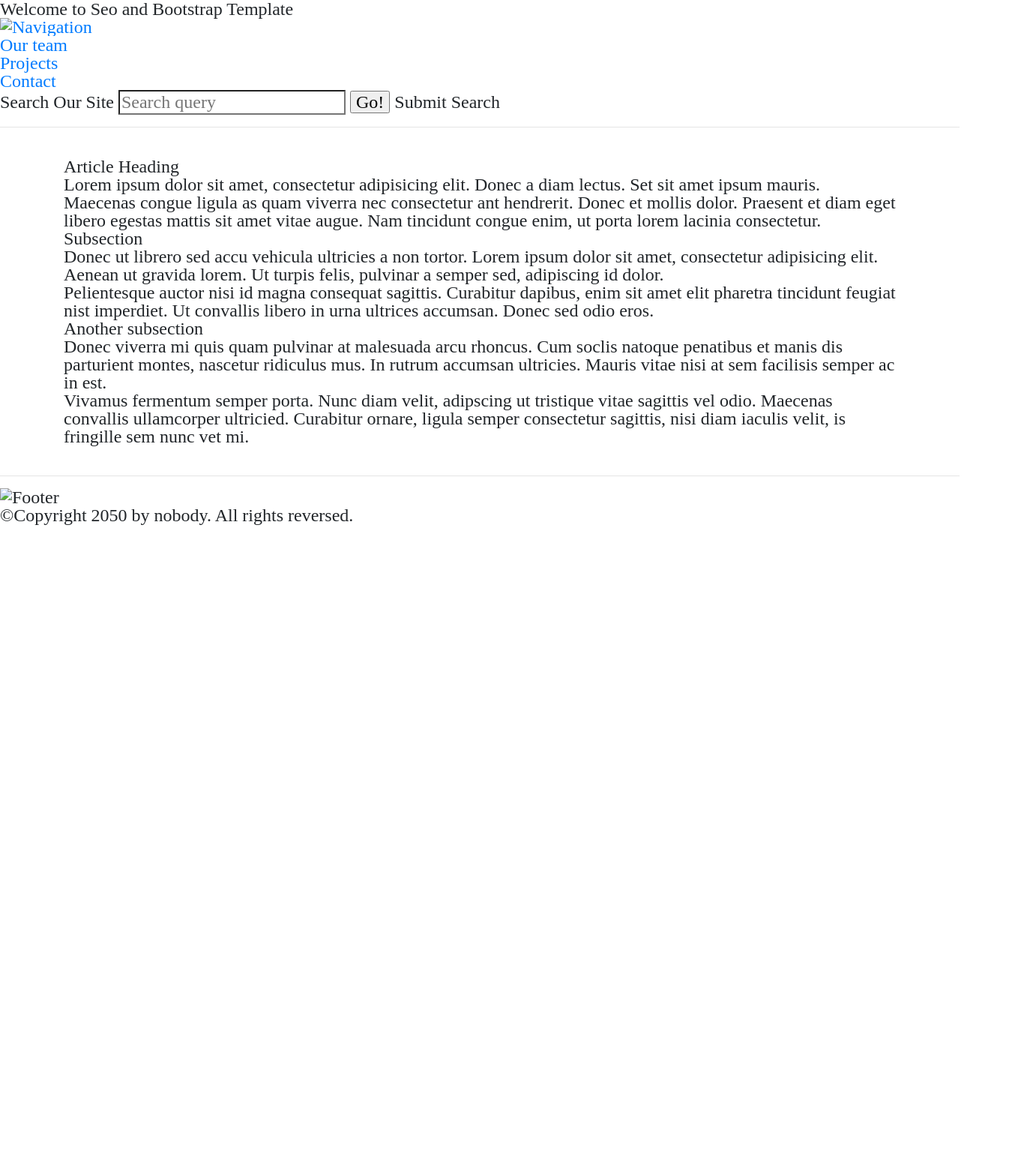
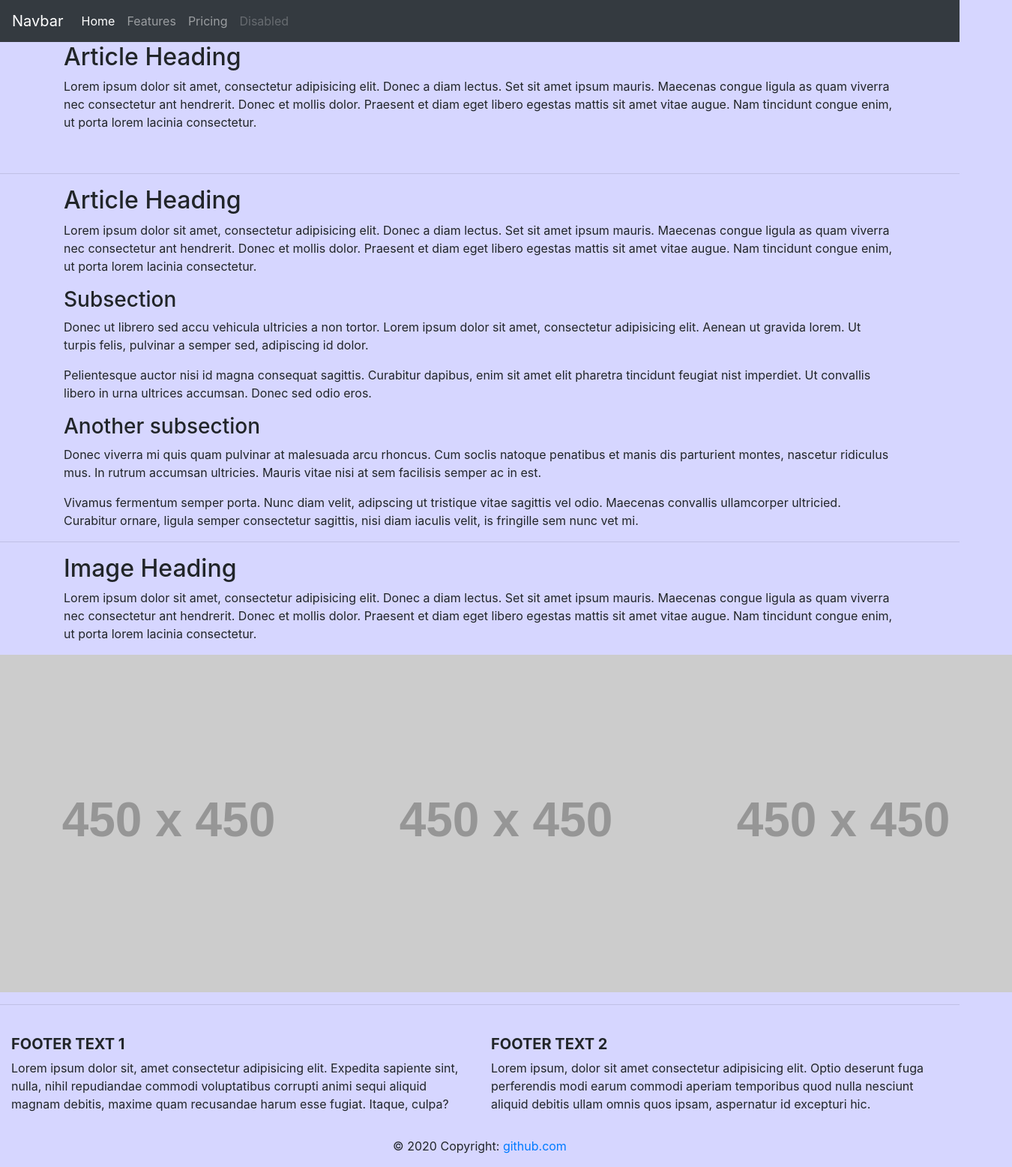
Before and after one commit to Sparlix/SEO-Bootstrap-WC3-StarterTemplate, a plain HTML site: page index.html in a window 1280 px wide. Shown: the whole page at 75% size, 1350 px wide, since content can reach past the window. Before the commit the page ends 800 px from the top, so only its background shows below. Drawn offline with nearby package versions, Linux system fonts and the light colour scheme; placeholder pictures from the web are drawn by us.

Commit message:
inital commit updated version

```diff
--- a/css/style.css
+++ b/css/style.css
@@ -1,6 +1,11 @@
-/* http://meyerweb.com/eric/tools/css/reset/
-   v2.0 | 20110126
-   License: none (public domain)
-*/
-a,abbr,acronym,address,applet,article,aside,audio,b,big,blockquote,body,canvas,caption,center,cite,code,dd,del,details,dfn,div,dl,dt,em,embed,fieldset,figcaption,figure,footer,form,h1,h2,h3,h4,h5,h6,header,hgroup,html,i,iframe,img,ins,kbd,label,legend,li,mark,menu,nav,object,ol,output,p,pre,q,ruby,s,samp,section,small,span,strike,strong,sub,summary,sup,table,tbody,td,tfoot,th,thead,time,tr,tt,u,ul,var,video{margin:0;padding:0;border:0;font-size:100%;font:inherit;vertical-align:baseline}article,aside,details,figcaption,figure,footer,header,hgroup,menu,nav,section{display:block}body{line-height:1}ol,ul{list-style:none}blockquote,q{quotes:none}blockquote:after,blockquote:before,q:after,q:before{content:'';content:none}table{border-collapse:collapse;border-spacing:0}
-body{font-size: 24px;}
+body{
+   background-color: rgb(214, 214, 255);
+}
+.image-section{
+   display: flex;
+   flex-direction: row;
+}
+.image-section img{
+   display: block;
+   margin: 0 auto;
+}
--- a/index.html
+++ b/index.html
@@ -11,44 +11,57 @@
         <!-- Set theme Color of navigation -->
         <meta name="theme-color" content="#ff2f"/>
         <!-- Bootstrap CSS -->
-        <link rel="stylesheet" href="https://stackpath.bootstrapcdn.com/bootstrap/4.3.1/css/bootstrap.min.css" integrity="sha384-ggOyR0iXCbMQv3Xipma34MD+dH/1fQ784/j6cY/iJTQUOhcWr7x9JvoRxT2MZw1T" crossorigin="anonymous" async>
+        <link rel="stylesheet" href="https://stackpath.bootstrapcdn.com/bootstrap/4.3.1/css/bootstrap.min.css" integrity="sha384-ggOyR0iXCbMQv3Xipma34MD+dH/1fQ784/j6cY/iJTQUOhcWr7x9JvoRxT2MZw1T" crossorigin="anonymous">
         <!-- CSS PAGE WITH CSS RESET -->
-        <link rel="stylesheet" href="css/style.css" async>
+        <link rel="stylesheet" href="css/style.css" >
         <!-- Make sure to include your keyword in the title! -->
         <title>SEO and Bootstrap Template for Best Practices, Use this template to gain a head start with to SEO and Bootstrap!</title>
         <!-- Json-LD -->
-        <script type="application/ld+json">
-            {"@context":"https://schema.org","@type":"ComputerStore","name":"Starter Template","address":{"@type":"PostalAddress","streetAddress":"123 N Street Rd","addressLocality":"New York","addressRegion":"NY","postalCode":"12345"},"image":"https://myimagehere.com","email":"myemail@example.com","telePhone":"123-456-7891","url":"https://www.myurl.com","paymentAccepted":["credit card","paypal"],"openingHours":"Mo,Tu,We,Th,Fr,Sa,Su 08:00-22:00","openingHoursSpecification":[{"@type":"OpeningHoursSpecification","dayOfWeek":["Monday","Tuesday","Wednesday","Thursday","Friday","Saturday","Sunday"],"opens":"08:00","closes":"22:00"}],"geo":{"@type":"GeoCoordinates","latitude":"40.716971","longitude":"-73.960788"},"priceRange":"$"}
-        </script>
+
     </head>
-    <!-- END OF HEAD -->
-    <!-- START -->
 
     <body>
-        <!-- Use the header across all pages of site  -->
         <header>
-            <h1>Welcome to Seo and Bootstrap Template</h1>
-            <nav>
-                <ul>
-                    <li>
-                        <h2><a href="#"><img alt="Navigation"></a></img></h2>
-                    </li>
-                    <li><a href="#">Our team</a></li>
-                    <li><a href="#">Projects</a></li>
-                    <li><a href="#">Contact</a></li>
-                </ul>
-                <form>
-                    <label for="search">Search Our Site</label>
-                    <input type="search" name="q" placeholder="Search query" id="search">
-                    <input type="submit" value="Go!" id="searchsubmit">
-                    <label for="searchsubmit">Submit Search</label>
-                </form>
-            </nav>
+        <!-- Navigation -->
+        <nav class="navbar navbar-expand-lg navbar-dark bg-dark fixed-top">
+            <a class="navbar-brand" href="#">Navbar</a>
+            <button class="navbar-toggler" type="button" data-toggle="collapse" data-target="#navbarNav" aria-controls="navbarNav" aria-expanded="false" aria-label="Toggle navigation">
+              <span class="navbar-toggler-icon"></span>
+            </button>
+            <div class="collapse navbar-collapse" id="navbarNav">
+              <ul class="navbar-nav">
+                <li class="nav-item active">
+                  <a class="nav-link" href="#">Home <span class="sr-only">(current)</span></a>
+                </li>
+                <li class="nav-item">
+                  <a class="nav-link" href="#">Features</a>
+                </li>
+                <li class="nav-item">
+                  <a class="nav-link" href="#">Pricing</a>
+                </li>
+                <li class="nav-item">
+                  <a class="nav-link disabled" href="#">Disabled</a>
+                </li>
+              </ul>
+            </div>
+          </nav>
         </header>
         <hr>
         <br>
+
         <main class="container">
             <article>
+                <!-- Include Keywords -->
+                <h2>Article Heading</h2>
+                <p>Lorem ipsum dolor sit amet, consectetur adipisicing elit. Donec a diam lectus. Set sit amet ipsum mauris. Maecenas congue ligula as quam viverra nec consectetur ant hendrerit. Donec et mollis dolor. Praesent et diam eget libero egestas mattis sit amet vitae augue. Nam tincidunt congue enim, ut porta lorem lacinia consectetur.</p>
+            </article>
+        </main>
+        <br>
+        <!-- You Can Add <Asides> Here they act like Articles with outlining -->
+        <!-- Use this footer across all pages of wesbite -->
+        <hr>
+        <section class="content-section">
+            <article class="container">
                 <!-- Include Keywords -->
                 <h2>Article Heading</h2>
                 <p>Lorem ipsum dolor sit amet, consectetur adipisicing elit. Donec a diam lectus. Set sit amet ipsum mauris. Maecenas congue ligula as quam viverra nec consectetur ant hendrerit. Donec et mollis dolor. Praesent et diam eget libero egestas mattis sit amet vitae augue. Nam tincidunt congue enim, ut porta lorem lacinia consectetur.</p>
@@ -61,25 +74,75 @@
                 <p>Donec viverra mi quis quam pulvinar at malesuada arcu rhoncus. Cum soclis natoque penatibus et manis dis parturient montes, nascetur ridiculus mus. In rutrum accumsan ultricies. Mauris vitae nisi at sem facilisis semper ac in est.</p>
                 <p>Vivamus fermentum semper porta. Nunc diam velit, adipscing ut tristique vitae sagittis vel odio. Maecenas convallis ullamcorper ultricied. Curabitur ornare, ligula semper consectetur sagittis, nisi diam iaculis velit, is fringille sem nunc vet mi.</p>
             </article>
-        </main>
-        <br>
-        <!-- You Can Add <Asides> Here they act like Articles with outlining -->
-        <!-- Use this footer across all pages of wesbite -->
+        </section>
         <hr>
-        <footer>
-            <h2><img src="" alt="Footer"></h2>
-            <p>©Copyright 2050 by nobody. All rights reversed.</p>
-        </footer>
-        <!-- jQuery first, then Popper.js, then Bootstrap JS THIS IS MINIFIED -->
-        <script crossorigin=anonymous src=https://ajax.googleapis.com/ajax/libs/jquery/3.4.1/jquery.min.js async></script><script crossorigin=anonymous src=https://cdnjs.cloudflare.com/ajax/libs/popper.js/1.14.7/umd/popper.min.js integrity=sha384-UO2eT0CpHqdSJQ6hJty5KVphtPhzWj9WO1clHTMGa3JDZwrnQq4sF86dIHNDz0W1 async></script><script crossorigin=anonymous src=https://stackpath.bootstrapcdn.com/bootstrap/4.3.1/js/bootstrap.min.js integrity=sha384-JjSmVgyd0p3pXB1rRibZUAYoIIy6OrQ6VrjIEaFf/nJGzIxFDsf4x0xIM+B07jRM async></script>
-    </body>
+        <section class="image-section-container ">
+            <div class="image-header container">
+                <h2>Image Heading</h2>
+                <p>Lorem ipsum dolor sit amet, consectetur adipisicing elit. Donec a diam lectus. Set sit amet ipsum mauris. Maecenas congue ligula as quam viverra nec consectetur ant hendrerit. Donec et mollis dolor. Praesent et diam eget libero egestas mattis sit amet vitae augue. Nam tincidunt congue enim, ut porta lorem lacinia consectetur.</p>
+            </div>
+            <div class="image-section">
+                <img src="https://via.placeholder.com/450" alt="image placeholder">
+                <img src="https://via.placeholder.com/450" alt="image placeholder">
+                <img src="https://via.placeholder.com/450" alt="image placeholder">
+            </div>
+
+        </section>
+        <hr>
+<!-- Footer -->
+<footer class="page-footer font-small teal pt-4 navbar-fixed-bottom">
+
+    <!-- Footer Text -->
+    <div class="container-fluid text-center text-md-left">
+
+      <!-- Grid row -->
+      <div class="row">
+
+        <!-- Grid column -->
+        <div class="col-md-6 mt-md-0 mt-3">
+
+          <!-- Content -->
+          <h5 class="text-uppercase font-weight-bold">Footer text 1</h5>
+          <p>Lorem ipsum dolor sit, amet consectetur adipisicing elit. Expedita sapiente sint, nulla, nihil
+            repudiandae commodi voluptatibus corrupti animi sequi aliquid magnam debitis, maxime quam recusandae
+            harum esse fugiat. Itaque, culpa?</p>
+
+        </div>
+        <!-- Grid column -->
+
+        <hr class="clearfix w-100 d-md-none pb-3">
+
+        <!-- Grid column -->
+        <div class="col-md-6 mb-md-0 mb-3">
+
+          <!-- Content -->
+          <h5 class="text-uppercase font-weight-bold">Footer text 2</h5>
+          <p>Lorem ipsum, dolor sit amet consectetur adipisicing elit. Optio deserunt fuga perferendis modi earum
+            commodi aperiam temporibus quod nulla nesciunt aliquid debitis ullam omnis quos ipsam, aspernatur id
+            excepturi hic.</p>
+
+        </div>
+        <!-- Grid column -->
+
+      </div>
+      <!-- Grid row -->
+
+    </div>
+    <!-- Footer Text -->
+
+    <!-- Copyright -->
+    <div class="footer-copyright text-center py-3">© 2020 Copyright:
+      <a href="https://github.com/Sparlix/SEO-Bootstrap-WC3-StarterTemplate"> github.com</a>
+    </div>
+    <!-- Copyright -->
+
+  </footer>
+  <!-- Footer -->
+        <!-- Optional JavaScript -->
+        <!-- jQuery first, then Popper.js, then Bootstrap JS -->
+        <script src="https://code.jquery.com/jquery-3.3.1.slim.min.js" integrity="sha384-q8i/X+965DzO0rT7abK41JStQIAqVgRVzpbzo5smXKp4YfRvH+8abtTE1Pi6jizo" crossorigin="anonymous"></script>
+        <script src="https://cdnjs.cloudflare.com/ajax/libs/popper.js/1.14.7/umd/popper.min.js" integrity="sha384-UO2eT0CpHqdSJQ6hJty5KVphtPhzWj9WO1clHTMGa3JDZwrnQq4sF86dIHNDz0W1" crossorigin="anonymous"></script>
+        <script src="https://stackpath.bootstrapcdn.com/bootstrap/4.3.1/js/bootstrap.min.js" integrity="sha384-JjSmVgyd0p3pXB1rRibZUAYoIIy6OrQ6VrjIEaFf/nJGzIxFDsf4x0xIM+B07jRM" crossorigin="anonymous"></script>
+      </body>
 
 </html>
-<!-- PLEASE USE W3C Standards to help with accessibility
-W3C - https://www.w3.org/Consortium/
-Semantic HTML - https://developer.mozilla.org/en-US/docs/Learn/HTML/Introduction_to_HTML/Document_and_website_structure
-WAI-ARIA Authoring - https://www.w3.org/TR/wai-aria-practices
-
-Make sure you are running HTTP2.0
-
--->
```
